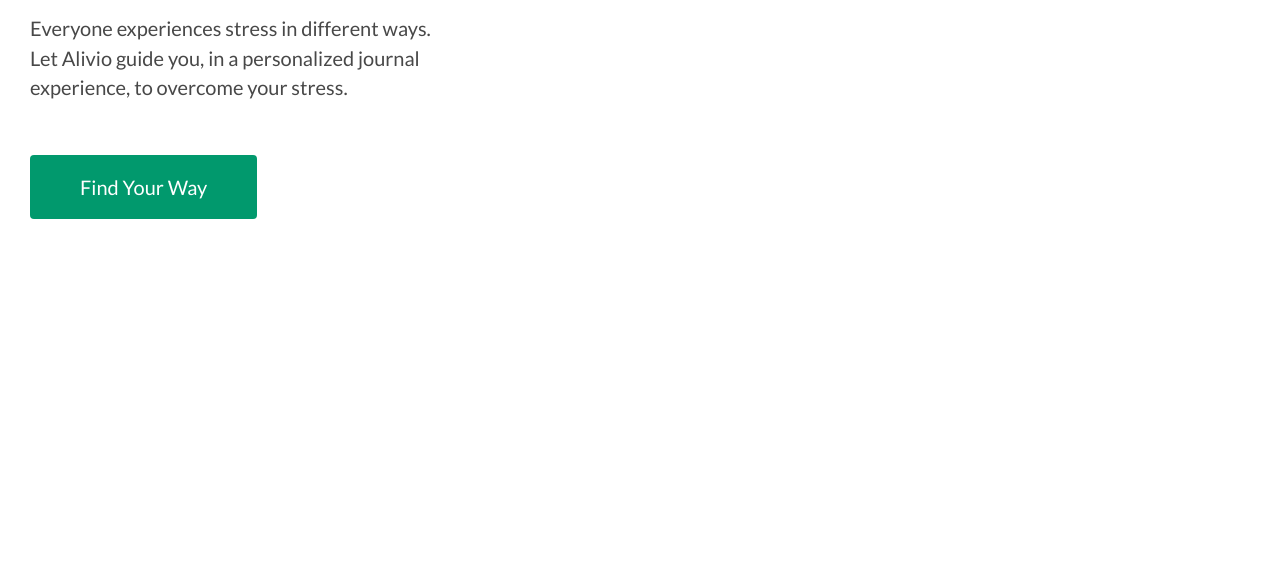
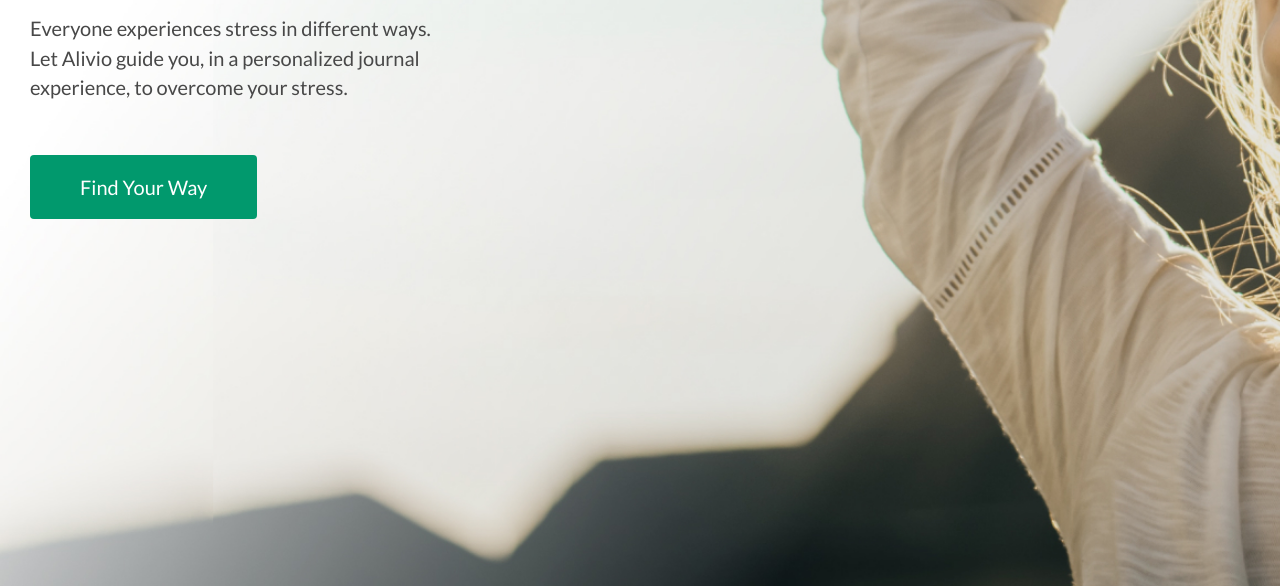
Before and after one commit to vsamura/Alivio, a plain HTML site: page index.html in a window 1280 px wide. Shown: the part 488-1074 px from the top of the page. Drawn offline with Linux system fonts and the light colour scheme; the site is published under a folder, as on GitHub Pages, so addresses that start at the root find nothing.

Commit message:
img link rename

```diff
--- a/styles/styles.css
+++ b/styles/styles.css
@@ -147,7 +147,7 @@ body {
 
 /* header */
 .header {
-  background-image: url(/img/header_bg.jpg);
+  background-image: url(../img/header_bg.jpg);
   background-position: left;
   background-repeat: no-repeat;
   background-size: cover;
```
